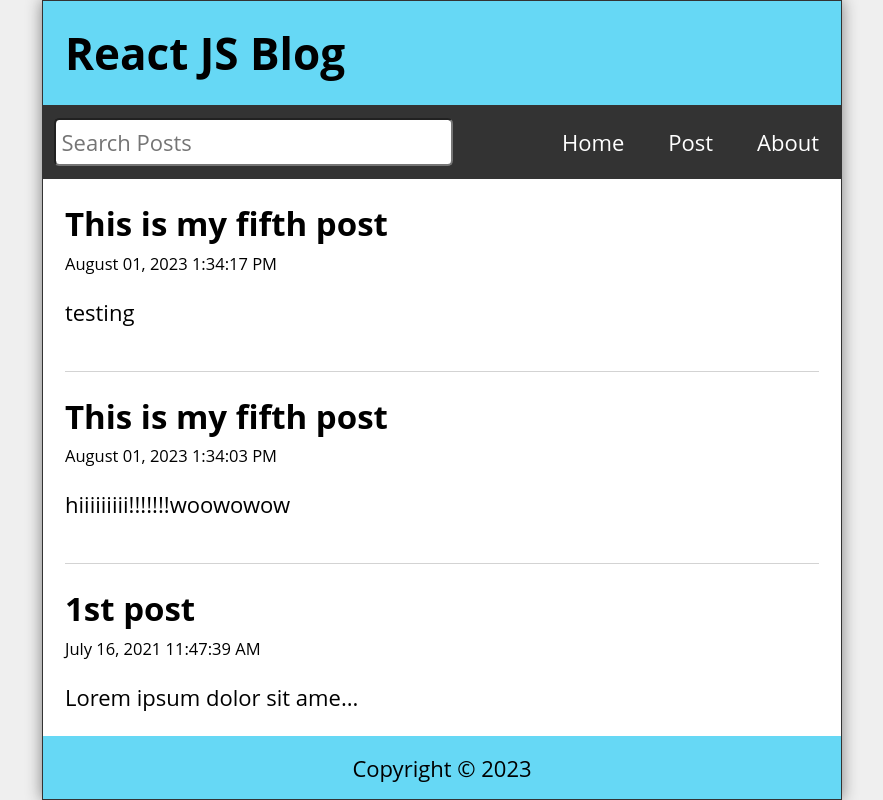
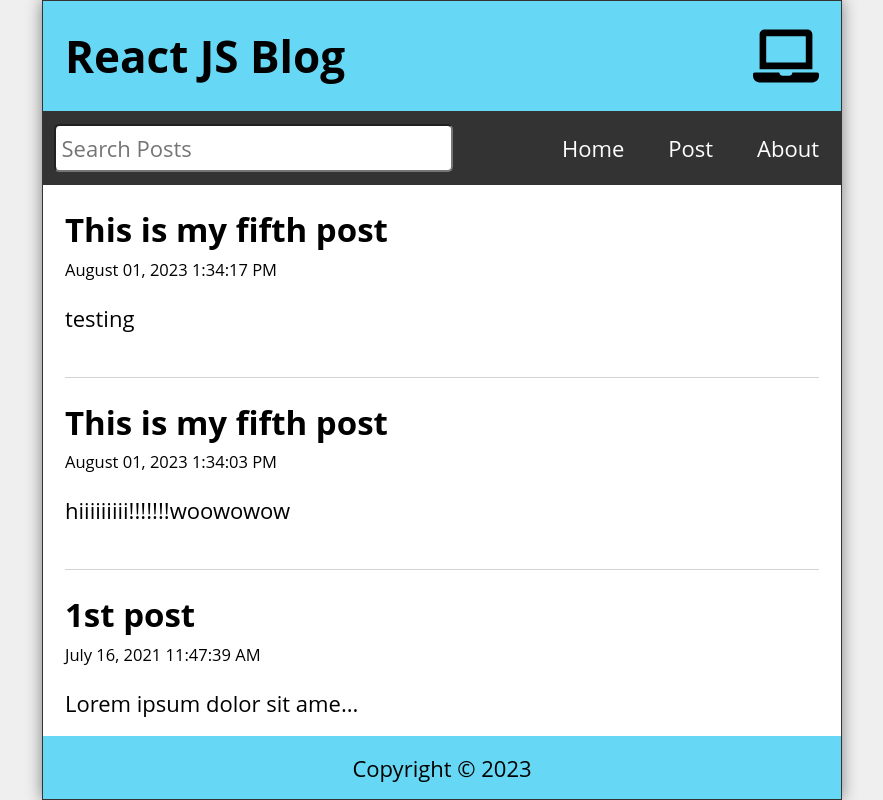
Before and after one commit to aisha-sk/react-blog, a React (Create React App) app: page / in a window 1280 px wide. Shown: the whole page, without its empty margins (198-1081 px from the left). Built offline with nearby package versions, Linux system fonts and the light colour scheme; data requests are answered from the project's data file.

Commit message:
Added useWindowSize

```diff
--- a/package.json
+++ b/package.json
@@ -10,6 +10,7 @@
     "date-fns": "^2.30.0",
     "react": "^18.2.0",
     "react-dom": "^18.2.0",
+    "react-icons": "^4.10.1",
     "react-router-dom": "^6.14.2",
     "react-scripts": "5.0.1",
     "web-vitals": "^2.1.4"
--- a/src/App.js
+++ b/src/App.js
@@ -10,6 +10,7 @@
 import { useState, useEffect } from 'react';
 import { format } from 'date-fns';
 import { Route, Routes, useNavigate } from 'react-router-dom';
+
 
 // //npm install date-fns --save
 
--- a/src/Header.js
+++ b/src/Header.js
@@ -1,11 +1,19 @@
 import React from 'react'
+//import useWindowSize from './hooks/useWindowSize'
 
-const Header = ({ title }) => {
-  return (
-      <header className="Header">
-          <h1>{title}</h1>
-      </header>
-  )
+import { FaLaptop, FaTabletAlt, FaMobileAlt } from 'react-icons/fa';
+
+const Header = ({ title, width }) => {
+    return (
+        <header className="Header">
+            <h1>{title}</h1>
+            {width < 768 ? <FaMobileAlt />
+                : width < 992 ? <FaTabletAlt />
+                    : <FaLaptop />}
+        </header>
+    )
 }
 
 export default Header
+
+//npm install react-icons
--- a/src/Layout.js
+++ b/src/Layout.js
@@ -3,11 +3,14 @@
 import Footer from './Footer';
 import { Outlet } from 'react-router-dom';
 import React from 'react'
+import useWindowSize from './hooks/useWindowSize'
 
 const Layout = ({ search, setSearch }) => {
+    const { width } = useWindowSize(); // Get the width value from the hook
+
     return (
         <div className="App">
-            <Header title="React JS Blog" />
+            <Header title="React JS Blog" width={width}/>
             <Nav search={search} setSearch={setSearch} />
             <Outlet />
             <Footer />
--- /dev/null
+++ b/src/hooks/useWindowSize.js
@@ -0,0 +1,37 @@
+import {useState, useEffect} from 'react'
+
+const useWindowSize = () => {
+
+    const [windowSize, setWindowSize] = useState({
+        width: undefined,
+        height: undefined
+    })
+    useEffect(() => {
+
+        const handleResize = () => {
+            setWindowSize({
+                width: window.innerWidth,
+                height: window.innerHeight
+            })
+        }
+        // to run at load time
+        handleResize()
+
+        window.addEventListener("resize", handleResize)
+        // runs if dependencies change
+
+        // to prevent memory leak
+        const cleanUp = () => {
+            console.log('runs if a useEffect dependency changes')
+            window.removeEventListener("resize", handleResize)
+
+        }
+
+        return cleanUp
+
+    },[])
+
+    return windowSize
+}
+
+export default useWindowSize
```
Also changed, not shown: 1 other file (tests, documents, lock files or other folders).
